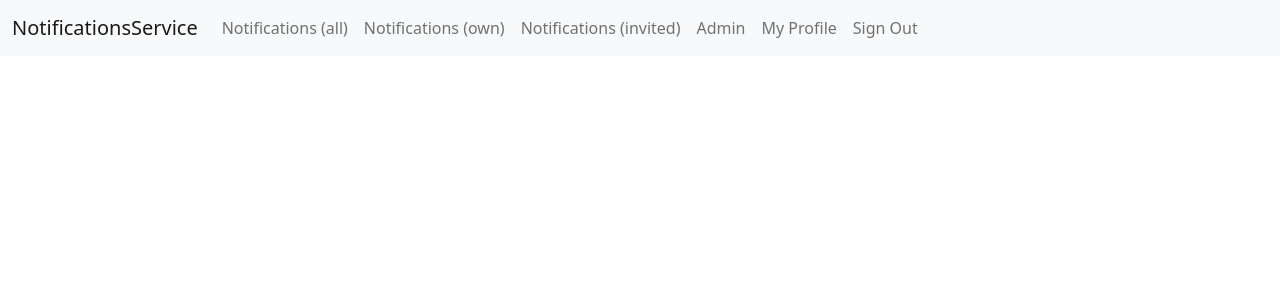
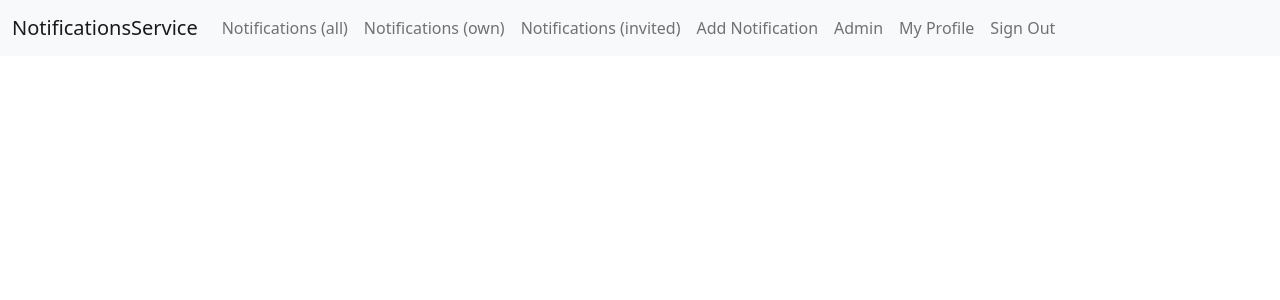
Before and after one commit to saippuakauppias/test-task-django, a Django app: page /notifications/ in a window 1280 px wide. Shown: the top 300 px of the page. Run offline with Django 3.2, Linux system fonts and the light colour scheme; the visitor is signed in with stand-in values (Sample User, id 1); data that the repository does not hold is empty; some libraries are stand-ins or nearby versions.

Commit message:
add class-based CreateView for notifications

```diff
--- a/notificationsservice/notifications/urls.py
+++ b/notificationsservice/notifications/urls.py
@@ -1,6 +1,7 @@
 from django.urls import path
 
 from notificationsservice.notifications.views import (
+    NotificationCreateView,
     NotificationDetailView,
     NotificationListView,
     NotificationOwnListView,
@@ -10,6 +11,7 @@ from notificationsservice.notifications.views import (
 app_name = "notifications"
 urlpatterns = [
     path("", view=NotificationListView.as_view(), name="list"),
+    path("add/", view=NotificationCreateView.as_view(), name="add"),
     path("own/", view=NotificationOwnListView.as_view(), name="own"),
     path("invited/", view=NotificationOwnListView.as_view(), name="invited"),
     path("<int:id>/", view=NotificationDetailView.as_view(), name="detail"),
--- a/notificationsservice/notifications/views.py
+++ b/notificationsservice/notifications/views.py
@@ -1,5 +1,5 @@
 from django.contrib.auth.mixins import LoginRequiredMixin
-from django.views.generic import DetailView, ListView, UpdateView
+from django.views.generic import CreateView, DetailView, ListView, UpdateView
 
 from notificationsservice.notifications.forms import NotificationForm
 from notificationsservice.notifications.models import Notification
@@ -32,4 +32,12 @@ class NotificationUpdateView(LoginRequiredMixin, UpdateView):
     form_class = NotificationForm
 
     def get_object(self):
-        return Notification.objects.get(pk=self.kwargs["pk"])
+        return Notification.objects.filter(author__id=self.request.user.id).get(
+            pk=self.kwargs["pk"]
+        )
+
+
+class NotificationCreateView(LoginRequiredMixin, CreateView):
+
+    model = Notification
+    form_class = NotificationForm
--- a/notificationsservice/templates/base.html
+++ b/notificationsservice/templates/base.html
@@ -54,6 +54,11 @@
               <li class="nav-item">
                 <a class="nav-link" href="{% url 'notifications:invited' %}">Notifications (invited)</a>
               </li>
+            {% if user.is_authenticated %}
+              <li class="nav-item">
+                <a class="nav-link" href="{% url 'notifications:add' %}">Add Notification</a>
+              </li>
+            {% endif %}
               <li class="nav-item">
                 <a class="nav-link" href="{% url 'admin:index' %}">Admin</a>
               </li>
--- a/notificationsservice/templates/notifications/notification_detail.html
+++ b/notificationsservice/templates/notifications/notification_detail.html
@@ -12,4 +12,10 @@
     <tr><td>Planned At:</td><td>{{ object.planned_at }}</td></tr>
     <tr><td>Is completed:</td><td>{{ object.is_completed }}</td></tr>
   </table>
+  {% if user.is_authenticated and object.author == user %}
+    <div class="text-center">
+      ❌ <a href="#?" class="api__notifications__delete" data-id="{{ object.pk }}">Delete (API, ajax)</a>
+      | ✏️ <a href="{% url 'notifications:edit' pk=object.pk %}">Edit</a>
+    </div>
+  {% endif %}
 {% endblock %}
--- a/notificationsservice/templates/notifications/notification_list.html
+++ b/notificationsservice/templates/notifications/notification_list.html
@@ -8,7 +8,7 @@
       <a href="{% url 'notifications:detail' id=object.pk %}">[{{ object.pk }}] {{ object.title }}</a>
       {% if user.is_authenticated and object.author == user %}
          / ❌ <a href="#?" class="api__notifications__delete" data-id="{{ object.pk }}">Delete (API, ajax)</a>
-         / ✏️ <a href="{% url 'notifications:edit' id=object.pk %}">Edit</a>
+         / ✏️ <a href="{% url 'notifications:edit' pk=object.pk %}">Edit</a>
       {% endif %}
     </li>
   {% endfor %}
```
